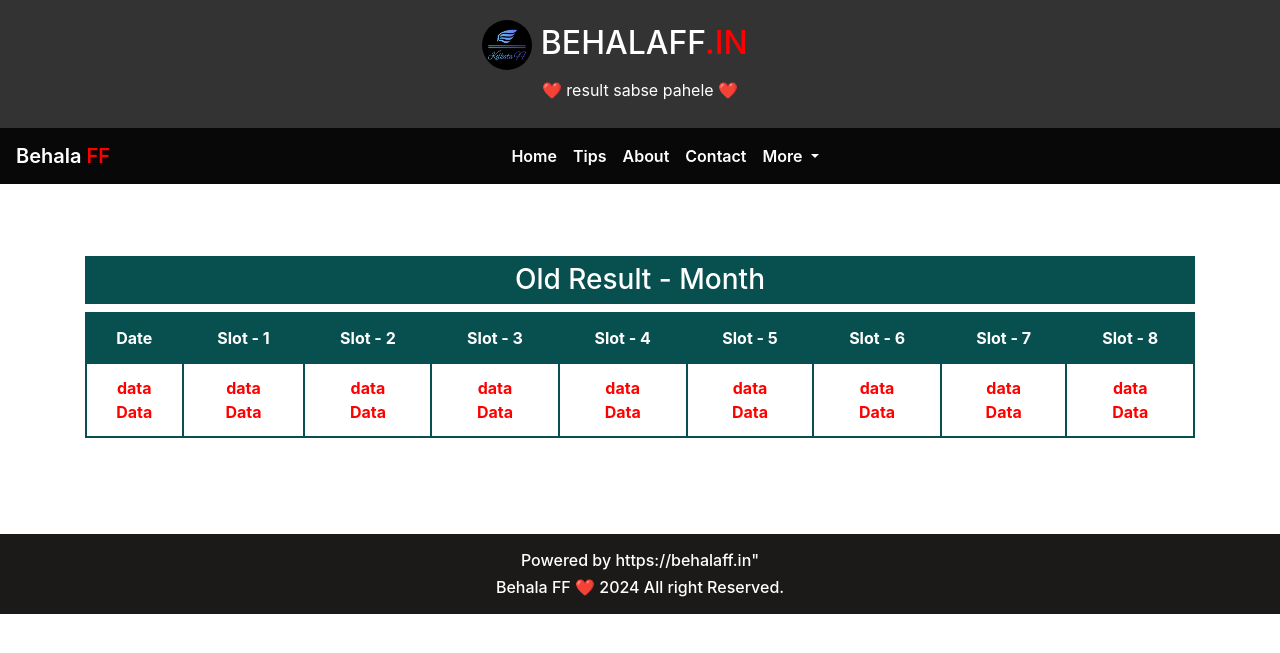
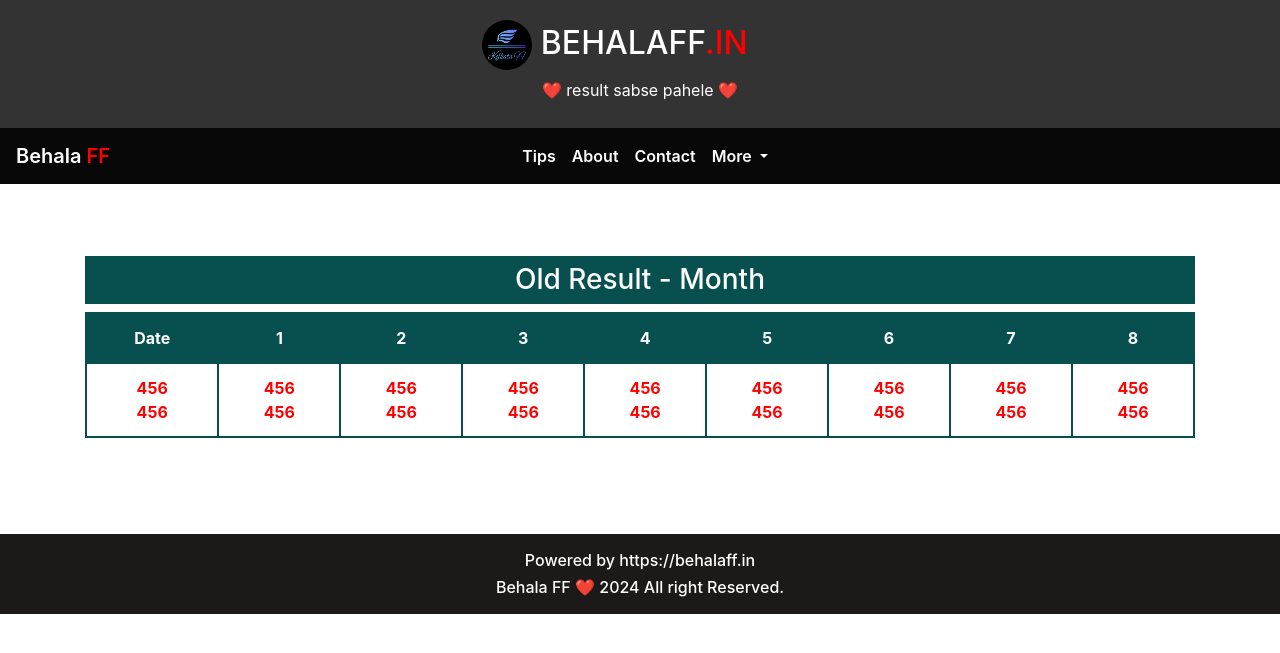
Before and after one commit to samprit-ghosh/Behalaff.in, a Flask app: page /old in a window 1280 px wide. Shown: the top 653 px of the page. Run offline with Flask 3, Linux system fonts and the light colour scheme; some libraries are stand-ins or nearby versions.

Commit message:
old update ui

```diff
--- a/static/css/index.css
+++ b/static/css/index.css
@@ -27,6 +27,13 @@
 .center{
 	display: flex;
 	justify-content: center;
+}
+
+
+@media(max-width:370px){
+	.center{
+		zoom: 80%;
+	}
 }
 
 
@@ -159,9 +166,18 @@ zoom:84.5%;
 
 }
 
-@media(max-width:390px){
+@media(max-width:379px){
 	.help-text{
 		display: block;
+	}
+}
+
+
+
+@media(max-width:500px){
+	.old-r{
+		zoom:72%;
+		width: fit-content;
 	}
 }
 
--- a/static/css/login.css
+++ b/static/css/login.css
@@ -10,7 +10,7 @@ box-shadow: 10px 10px 20px 3px rgb(0, 0, 0);
 }
 
 .form-bo{
-  margin-top: 50px;
+  margin-top: 100px;
 }
 
 .Form-title {
--- a/static/css/patti-chart.css
+++ b/static/css/patti-chart.css
@@ -51,7 +51,7 @@ width:300px;
    .table-patti{
     width: 10%;
     max-width: 10%;
-    zoom: 78%;
+    zoom: 75%;
    }
 }
 
--- a/templates/layout.html
+++ b/templates/layout.html
@@ -75,11 +75,9 @@
         </button>
 
 
-        <div class="collapse navbar-collapse" id="navbarSupportedContent"  style=" margin-right: 60px;">
+        <div class="collapse navbar-collapse" id="navbarSupportedContent"  style=" margin-right: 100px;">
          <ul class="navbar-nav mx-auto">
-            <li class="nav-item active">
-              <a class="nav-link" href="/" style="float: left; color: rgb(255, 255, 255); font-weight: 600;">Home <span class="sr-only">(current)</span></a>
-            </li>
+
             <li class="nav-item active">
               <a class="nav-link" href="/tips" style="float: left; color: rgb(255, 255, 255); font-weight: 600;">Tips </a>
             </li>
@@ -100,7 +98,7 @@
                 <a class="dropdown-item" href="/pattitips" style=" font-weight: 600;">Patti Tips</a>
                 <a class="dropdown-item" href="/luckypatti" style=" font-weight: 600;">Lucky Patti</a>
                 <a class="dropdown-item" href="/old" style=" font-weight: 600;">Old Result</a>
-                <div class="dropdown-divider"></div>
+                <div class="dropdown-divider" ></div>
                 <a class="dropdown-item" href="/admin" style=" font-weight: 600;">Admin</a>
                 <a class="dropdown-item" href="/admin_logout" style=" font-weight: 600;">Log Out</a>
               </div>
@@ -138,9 +136,10 @@
 {% block body %}
 
 {% endblock body %}
-<footer style="background-color: rgb(28, 25, 25); color: white; text-align: center; margin-top: 80px; height: 80px; padding-top: 17px;" >
+<footer style="background-color: rgb(28, 25, 25); color: white; text-align: center; margin-top: 80px; height: 80px; padding-top: 17px; margin-bottom: 0px; bottom: 0;
+   margin-bottom: 0;" >
 <h6>
-  Powered by <a href="https://behalaff.in" style="color: white;">https://behalaff.in"</a>  <p id="title1" style="padding-top: 8px;"></p>
+  Powered by <a href="https://behalaff.in" style="color: white;">https://behalaff.in</a>  <p id="title1" style="padding-top: 8px;"></p>
   <script>
 
     document.getElementById("title1").innerHTML="Behala FF ❤️ "+currentYear +" All right Reserved. ";
--- a/templates/login.html
+++ b/templates/login.html
@@ -134,7 +134,7 @@ setup();
 </script>
 
 <div class="form-bo">
-<form action="/admin_auth" class="Form" method="post"">
+<form action="/admin_auth" class="Form" method="post">
   <h1 class="Form-title">Admin Panel &nbsp<i class="fas fa-key" style="color: #2d7f1b;"></i></h1>
 
   	{% with messages = get_flashed_messages() %}
@@ -223,7 +223,7 @@ setup();
 
 
 </body>
-
+<br><br><br><br>
 
 {% endblock body %}
 </html>
--- a/templates/old.html
+++ b/templates/old.html
@@ -11,7 +11,7 @@
 		<div class="table-container-1">
 			<center>
 
-				<table class="table table-container">
+				<table class="table table-container old-r">
 
 					<tbody>
 					  <tr class=" in-tr-b-r t-h2" >
@@ -20,77 +20,77 @@
                             <b>Date</b>
                               </td>
 						<td class="in-td-1">
-					  <b>Slot - 1</b>
+					  <b>  1</b>
 						</td>
 						<td class="in-td-1">
-						  <b>Slot - 2</b>
+						  <b>  2</b>
 
 							</td>
 							<td class="in-td-1">
-							  <b>Slot - 3</b>
+							  <b>  3</b>
 								</td>
 								<td class="in-td-1">
-								  <b>Slot - 4</b>
+								  <b>  4</b>
 									</td>
 									<td class="in-td-1">
-									  <b>Slot - 5</b>
+									  <b>  5</b>
 										</td>
 										<td class="in-td-1">
-										  <b>Slot - 6</b>
+										  <b>  6</b>
 											</td>
 						<td class="in-td-1">
-					  <b>Slot - 7</b>
+					  <b>  7</b>
 						</td>
 						<td class="in-td-1">
-						  <b>Slot - 8</b>
+						  <b>  8</b>
 							</td>
 					  </tr>
 					  <tr class="tr-color-1 in-tr-b">
 						  <td class="in-td-1">
-						<b>data</b>
+						<b> 456</b>
                         <br>
-                            <b>Data</b>
+                            <b> 456</b>
 						  </td>
 						  <td class="in-td-1">
-							<b>data</b>
+							<b> 456</b>
                             <br>
-                            <b>Data</b>
+                            <b> 456</b>
 							</td>
 							  <td class="in-td-1">
-								<b>data</b>
+								<b> 456</b>
                                 <br>
-                            <b>Data</b>
+                            <b> 456</b>
 								  </td>
 								  <td class="in-td-1">
-									<b>data</b>
+									<b> 456</b>
                                     <br>
-                            <b>Data</b>
+                            <b> 456</b>
 									  </td>
 									  <td class="in-td-1">
-										<b>data</b>
+										<b> 456</b>
                                         <br>
-                            <b>Data</b>
+                            <b> 456</b>
 										  </td>
 										  <td class="in-td-1">
-											<b>data</b>
+											<b> 456</b>
                                             <br>
-                            <b>Data</b>
+                            <b> 456</b>
 
 						  <td class="in-td-1">
-						<b>data</b>
+						<b> 456</b>
                         <br>
-                            <b>Data</b>
+                            <b> 456</b>
 						  </td>
 
 						  <td class="in-td-1">
-							<b>data</b>
+							<b> 456</b>
                             <br>
-                            <b>Data</b>
+                            <b> 456</b>
 							  </td>
                               <td class="in-td-1">
-                                <b>data</b>
+                                <b> 456</b>
                                 <br>
-                            <b>Data</b>
+                            <b> 456</b>
                                   </td>
 
 
```
Also changed, not shown: templates/Tips.html (+15 -3 lines), templates/index.html (+27 -28 lines), templates/lucky-patti.html (+16 -4 lines), templates/patti-chart.html (+15 -3 lines), templates/patti-tips.html (+15 -3 lines), templates/tips-tommorow.html (+15 -3 lines).
